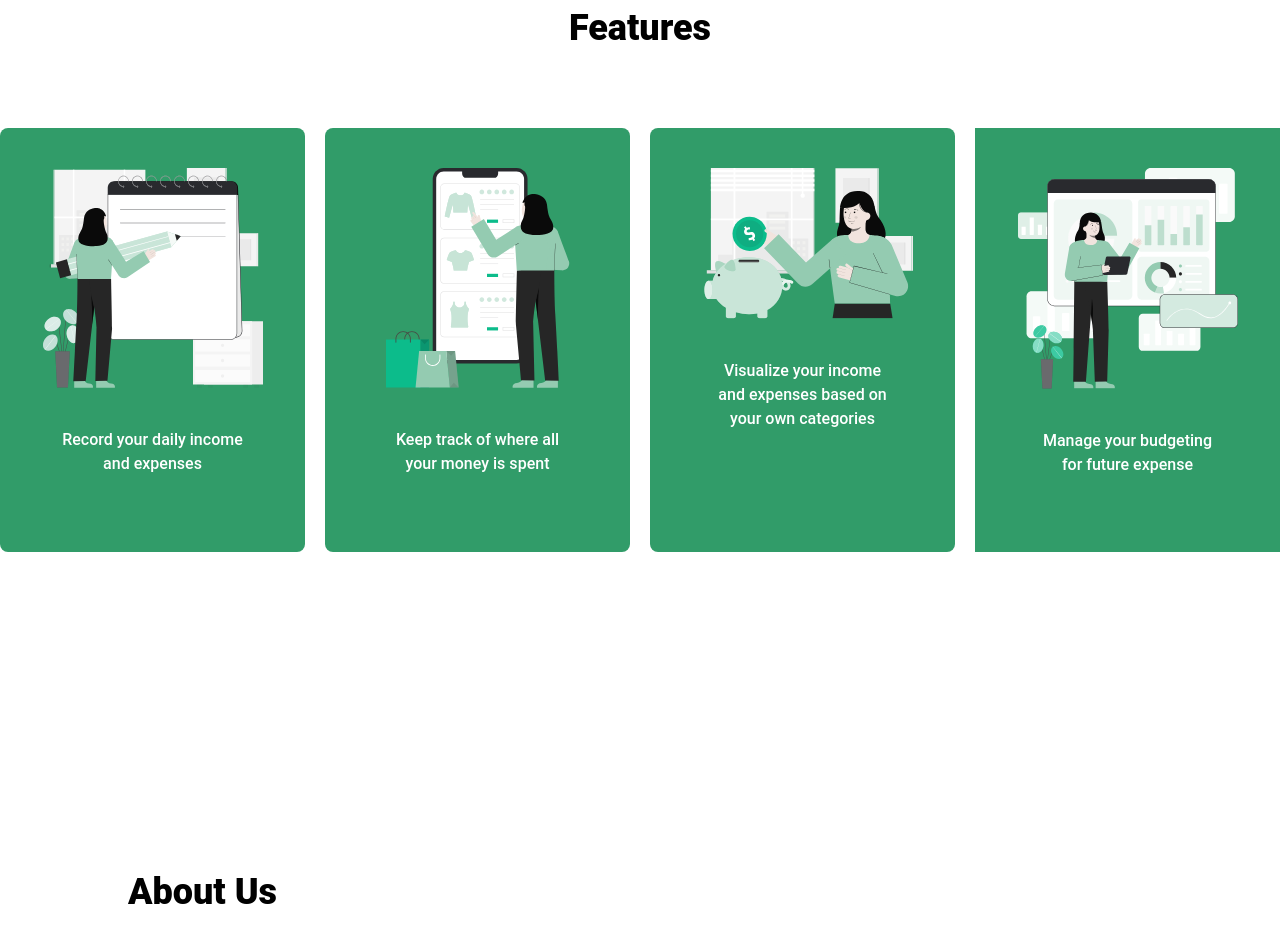
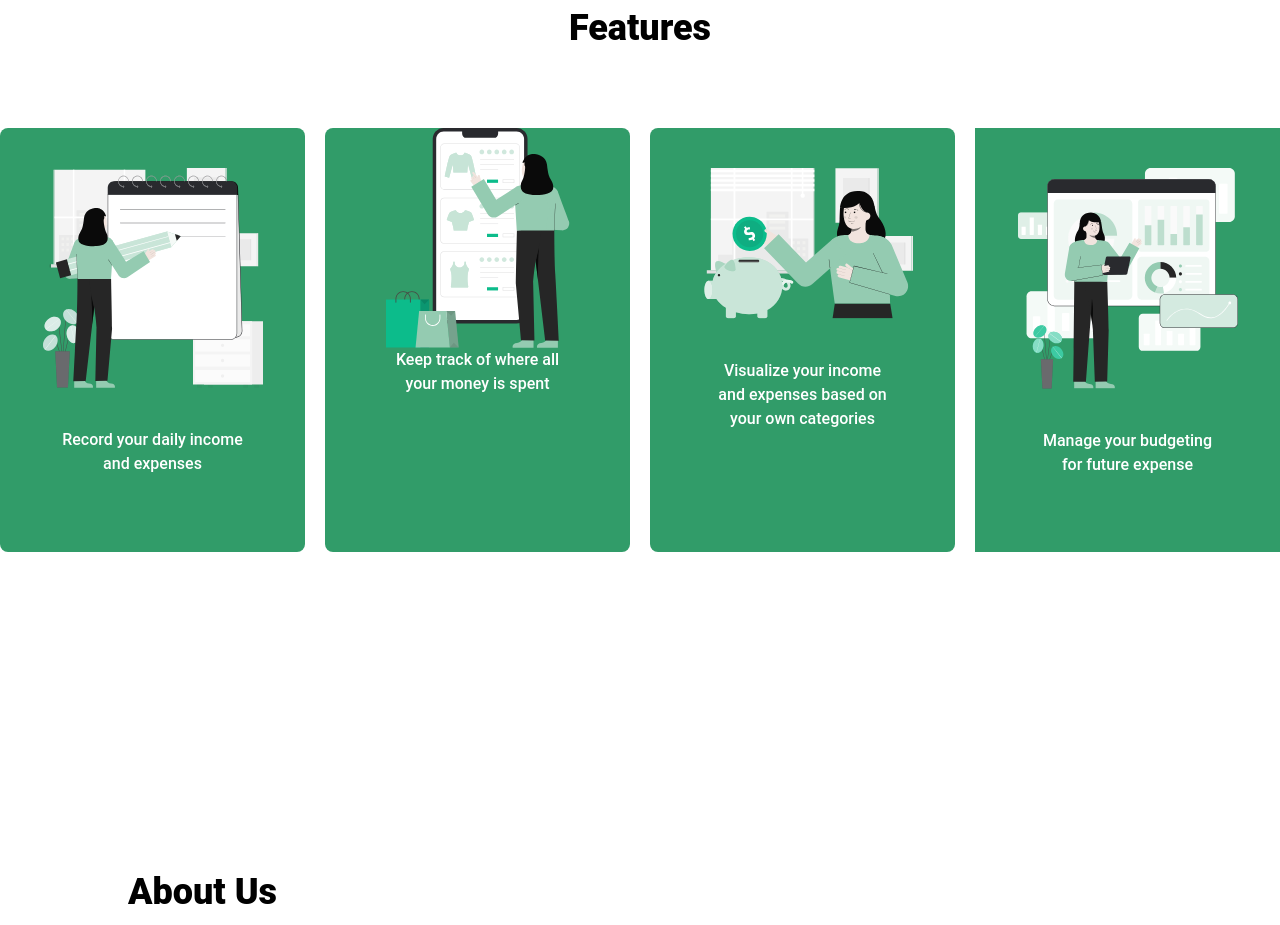
Before and after one commit to FarhanMaulanaF/Tugas_PAW_12, a React (Create React App) app in the folder client/: page / in a window 1280 px wide. Shown: the part 920-1845 px from the top of the page. Built offline with nearby package versions, Linux system fonts and the light colour scheme.

Commit message:
Add styling for feature homepage

```diff
--- a/client/src/components/home/features.jsx
+++ b/client/src/components/home/features.jsx
@@ -19,7 +19,7 @@ function Features() {
             </p>
           </div>
           <div className='h-full my-2 flex flex-col mx-auto w-11/12 bg-[#319C69] flex items-center rounded-lg'>
-            <div className="m-10">
+            <div className="m-15">
               <img src={Group} alt="Money Expenses Organization Illustration"/>
             </div>
             <p className="mx-auto w-3/5 text-[#FFFFFF]">
```
